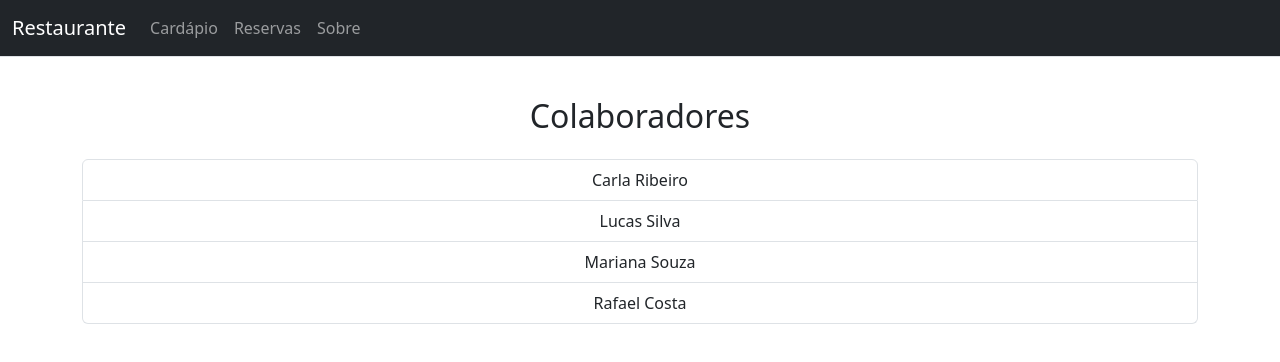
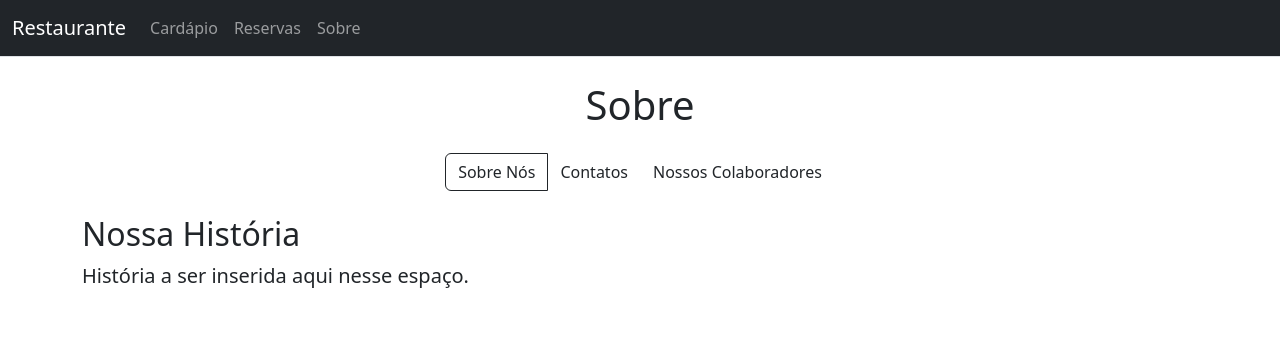
Before and after one commit to GustavoCBRL/Gustavo-Cabral, a Next.js app in the folder Projetos/Modelo-Site-Restaurante/: page /sobre in a window 1280 px wide. Shown: the top 362 px of the page. Built offline with nearby package versions, Linux system fonts and the light colour scheme.

Commit message:
Atualização do Site de Restaurante

```diff
--- a/Projetos/Modelo-Site-Restaurante/package.json
+++ b/Projetos/Modelo-Site-Restaurante/package.json
@@ -10,6 +10,7 @@
   },
   "dependencies": {
     "bootstrap": "^5.3.8",
+    "bootstrap-icons": "^1.13.1",
     "framer-motion": "^12.23.24",
     "next": "^16.0.1",
     "react": "^19.2.0",
--- a/Projetos/Modelo-Site-Restaurante/src/app/sobre/page.tsx
+++ b/Projetos/Modelo-Site-Restaurante/src/app/sobre/page.tsx
@@ -1,21 +1,88 @@
+"use client"
 import 'bootstrap/dist/css/bootstrap.min.css'
+import 'bootstrap-icons/font/bootstrap-icons.css'
+import { useState  } from 'react'
 
 
-export default function Funcionarios(){
-    const names = ["Carla Ribeiro", "Lucas Silva", "Mariana Souza", "Rafael Costa"];
+    export default function Sobre() {
+        const [currentView, setCurrentView] = useState('sobrenos')
+
+        return(
+            <div className="container py-4">
+                <h1 className="text-center mb-4">Sobre</h1>
+
+                {/* Menu de navegação */}
+                <div className="d-flex justify-content-center mb-4">
+                    <div className="btn-group" role="group">
+                        <button
+                            type="button"
+                            className={`btn ${currentView === 'sobrenos' ? 'btn-outline-dark' : 'btn-primary-dark'}`}
+                            onClick={() => setCurrentView('sobrenos')}
+                        >
+                            Sobre Nós
+                        </button>
+                        <button
+                            type="button"
+                            className={`btn ${currentView === 'contato' ? 'btn-outline-dark' : 'btn-primary-dark'}`}
+                            onClick={() => setCurrentView('contato')}
+                        >
+                            Contatos
+                        </button>
+                         <button
+                            type="button"
+                            className={`btn ${currentView === 'colaboradores' ? 'btn-outline-dark' : 'btn-primary-dark'}`}
+                            onClick={() => setCurrentView('colaboradores')}
+                        >
+                            Nossos Colaboradores
+                        </button>
+                    </div>
+                </div>
+
+                {/* Conteúdo baseado na seleção */}
+                {currentView === 'sobrenos' && <SobreNos />}
+                {currentView === 'contato' && <Contatos />}
+                {currentView === 'colaboradores' && <Colaboradores />}
+            </div>
+        )
+    }
+
+
+function SobreNos(){
     return(
-
-        <>
-        <div className='container text-center ml-200 mr-200 py-3  '>
-            <h2 className='mt-4 mb-4'>Colaboradores</h2>
-            <ul className='list-group'>
-                {names.map(name => (
-                    <li className="list-group-item" key={name}>{name}</li>
-                ))}
-            </ul>
-        </div>
-        </>
+            <div className='blockquote'>
+                <h2 className='h2'>Nossa História</h2>
+                <p className="mb-0">
+                    História a ser inserida aqui nesse espaço.
+                </p>
+            </div>
 
     )
+}
 
+function Contatos(){
+    return(
+    <div>
+        <h2 className='h2'>Contatos</h2>
+        <ul className="list-group list-group-flush">
+            <li className="list-group-item"><i className="bi bi-whatsapp me-2"></i>Whatsapp: xx-xxxxxxxxx </li>
+            <li className="list-group-item"><i className="bi bi-linkedin me-2"></i>Linkedin: exampleprofile</li>
+            <li className="list-group-item"><i className="bi bi-envelope-at me-2"></i>Email: example@provider.com</li>
+        </ul>
+    </div>
+    )
 }
+
+function Colaboradores(){
+    return(
+    <div>
+        <h2 className='h2'>Nossos Colaboradores</h2>
+        <ul className="list-group list-group-flush">
+            <li className="list-group-item">Func 1</li>
+            <li className="list-group-item">Func 2</li>
+            <li className="list-group-item">Func 3</li>
+            <li className="list-group-item">Func 4</li>
+            <li className="list-group-item">Func 5</li>
+        </ul>
+    </div>
+    )
+}
```
Also changed, not shown: 1 other file (tests, documents, lock files or other folders).
